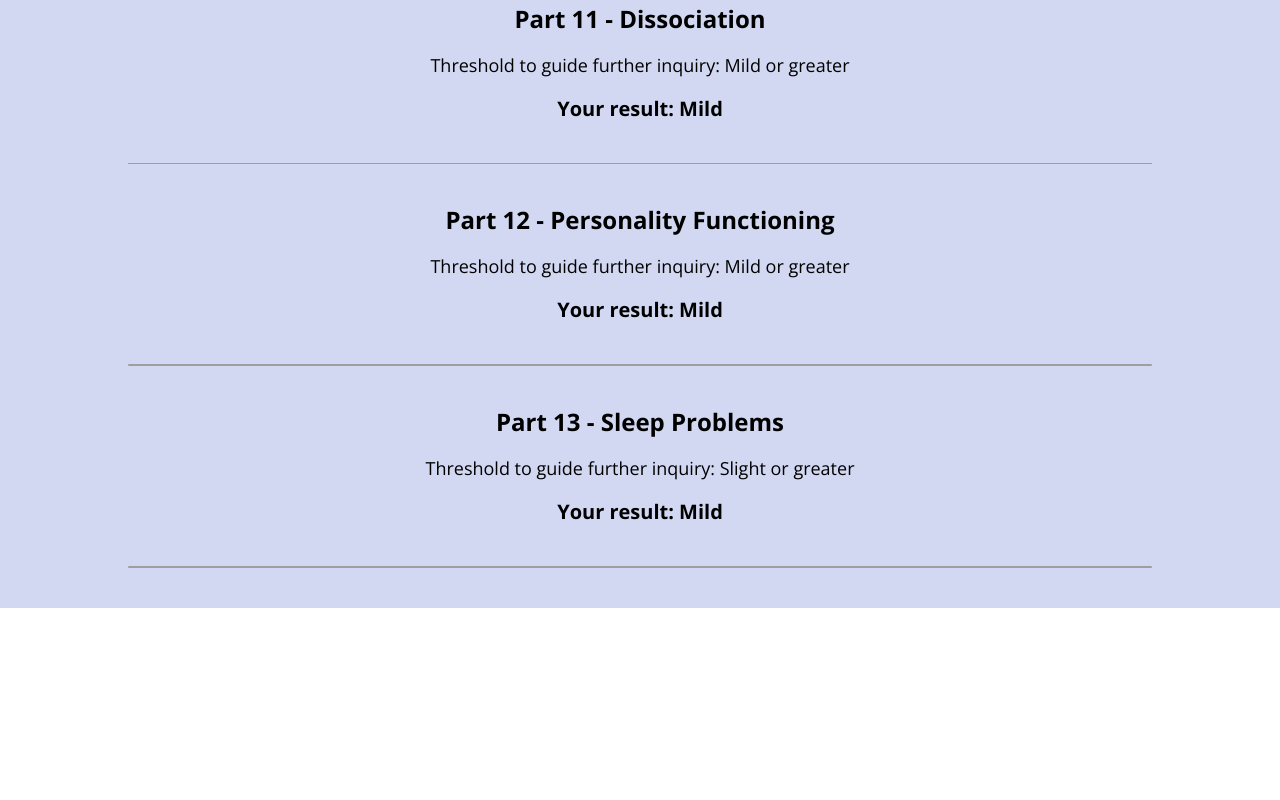
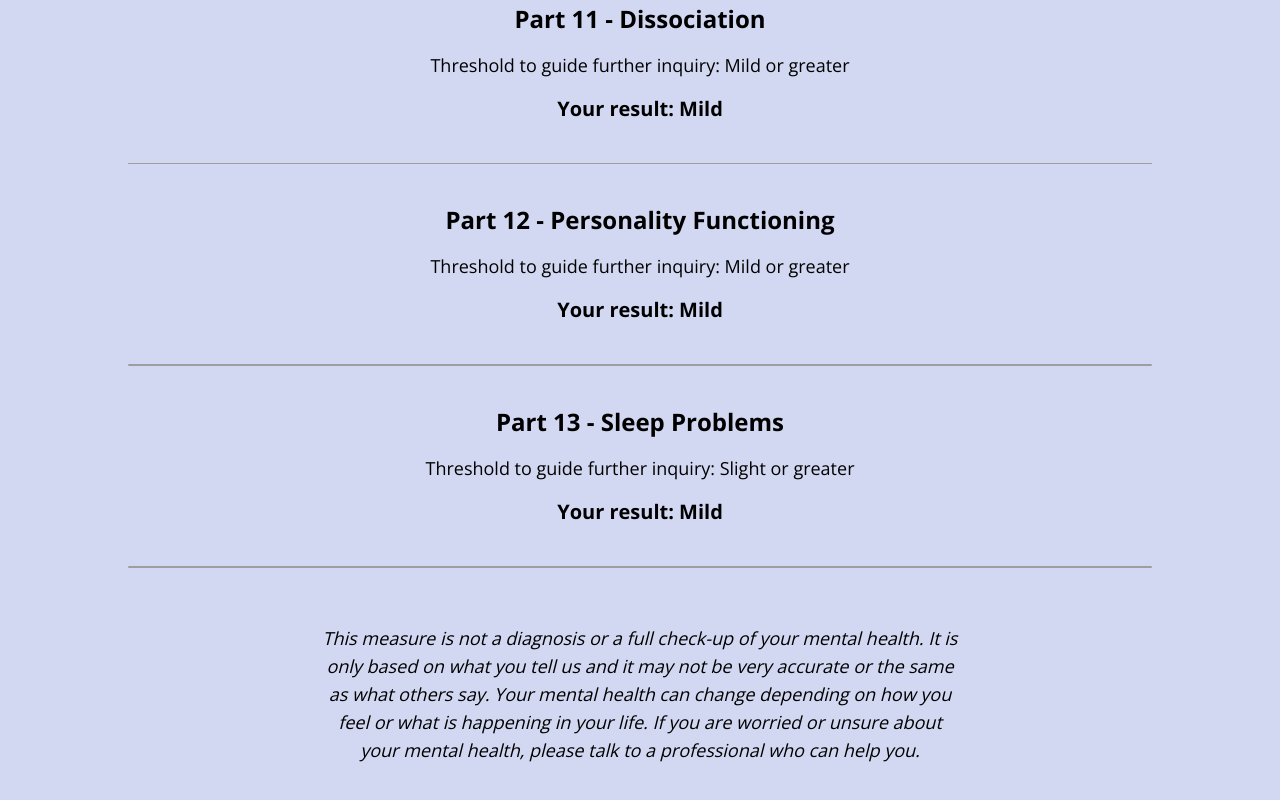
Before and after one commit to kabi02/softeng-mindcheck, a React (Vite) app: page /dsm-5-tr/test/result in a window 1280 px wide. Shown: the part 2381-3181 px from the top of the page. Before the commit the page ends 2989 px from the top, so only its background shows below. Built offline with nearby package versions, Linux system fonts and the light colour scheme.

Commit message:
description after the result

```diff
--- a/src/components/contents/TestResult.jsx
+++ b/src/components/contents/TestResult.jsx
@@ -79,6 +79,7 @@ export default function TestResult() {
         threshold='Threshold to guide further inquiry: Slight or greater'
         result='Mild'
         />
+        <div className='sm:text-lg text-sm italic my-4 max-w-[50%] mx-auto text-center pb-20'>This measure is not a diagnosis or a full check-up of your mental health. It is only based on what you tell us and it may not be very accurate or the same as what others say. Your mental health can change depending on how you feel or what is happening in your life. If you are worried or unsure about your mental health, please talk to a professional who can help you.</div>
 
         </div>
 
```
